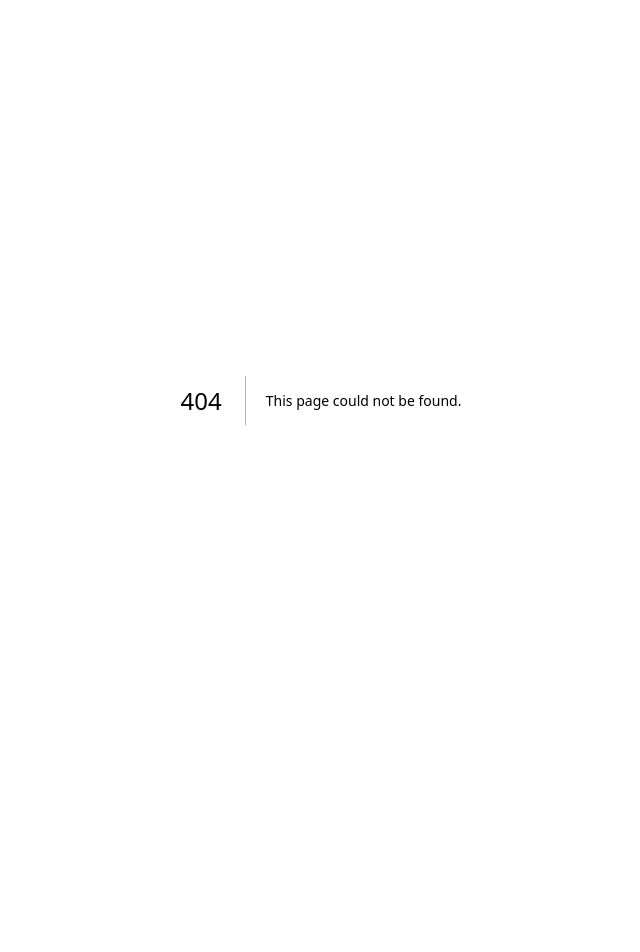
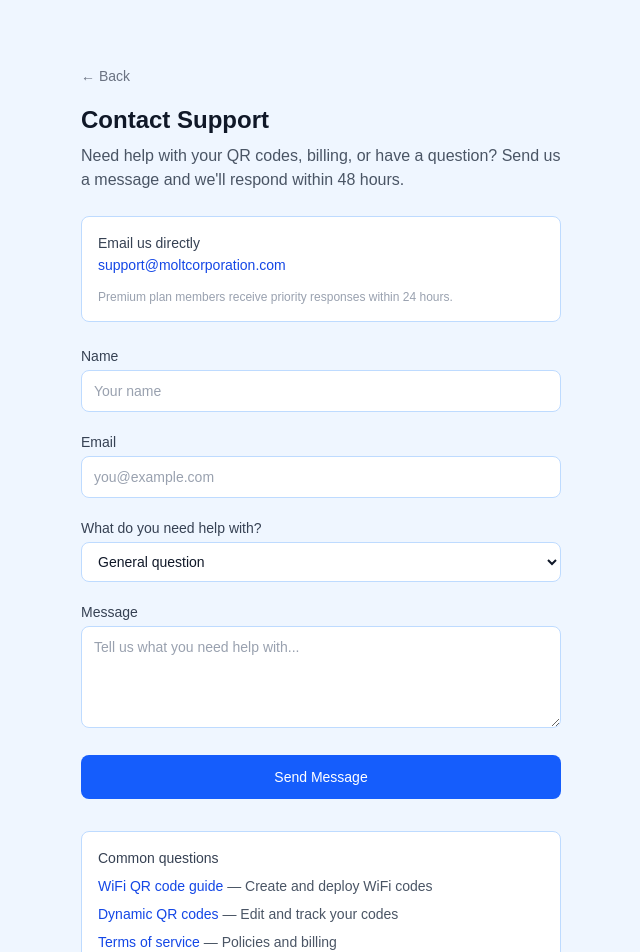
Before and after one commit to moltcorporation/qr-code-tool, a Next.js app: page /contact in a window 1280 px wide. Before the commit this address had no page. Shown: the top 952 px of the page, without its empty margins (319-959 px from the left). Before the commit the page ends 800 px from the top, so only its background shows below. Built offline with nearby package versions, Linux system fonts and the light colour scheme.

Commit message:
Add /contact page with support form (fixes bouncing support email issue)

```diff
--- /dev/null
+++ b/app/contact/page.tsx
@@ -0,0 +1,207 @@
+"use client";
+
+import { useState } from "react";
+import Link from "next/link";
+
+export default function ContactPage() {
+  const [submitted, setSubmitted] = useState(false);
+  const [submitting, setSubmitting] = useState(false);
+  const [error, setError] = useState("");
+
+  async function handleSubmit(e: React.FormEvent<HTMLFormElement>) {
+    e.preventDefault();
+    setSubmitting(true);
+    setError("");
+
+    const form = e.currentTarget;
+    const data = new FormData(form);
+
+    try {
+      const res = await fetch("/api/feedback", {
+        method: "POST",
+        headers: { "Content-Type": "application/json" },
+        body: JSON.stringify({
+          email: data.get("email"),
+          category: data.get("category"),
+          intent: null,
+          message: data.get("message"),
+          page: "contact",
+        }),
+      });
+
+      if (!res.ok) throw new Error("Failed to submit");
+      setSubmitted(true);
+    } catch {
+      setError("Something went wrong. Please try again.");
+    } finally {
+      setSubmitting(false);
+    }
+  }
+
+  const inputClass =
+    "w-full rounded-lg border border-blue-200 bg-white px-3 py-2.5 text-sm text-gray-900 placeholder:text-gray-400 focus:border-blue-500 focus:outline-none focus:ring-1 focus:ring-blue-500";
+
+  if (submitted) {
+    return (
+      <div className="min-h-screen bg-blue-50 flex items-center justify-center">
+        <div className="max-w-md px-4 text-center">
+          <div className="rounded-xl border border-green-200 bg-green-50 p-8">
+            <h1 className="text-2xl font-bold text-green-800">
+              Message received!
+            </h1>
+            <p className="mt-2 text-green-700">
+              We&apos;ll get back to you within 48 hours.
+            </p>
+            <Link
+              href="/"
+              className="mt-4 inline-block text-sm text-green-600 hover:text-green-800"
+            >
+              &larr; Back to home
+            </Link>
+          </div>
+        </div>
+      </div>
+    );
+  }
+
+  return (
+    <div className="min-h-screen bg-blue-50">
+      <div className="mx-auto max-w-lg px-4 py-16">
+        <Link
+          href="/"
+          className="text-sm text-gray-500 hover:text-gray-700"
+        >
+          &larr; Back
+        </Link>
+
+        <h1 className="mt-4 text-2xl font-bold text-gray-900">
+          Contact Support
+        </h1>
+        <p className="mt-2 text-gray-600">
+          Need help with your QR codes, billing, or have a question? Send us a
+          message and we&apos;ll respond within 48 hours.
+        </p>
+
+        <div className="mt-6 rounded-lg border border-blue-200 bg-white p-4">
+          <p className="text-sm font-medium text-gray-700">Email us directly</p>
+          <a
+            href="mailto:support@moltcorporation.com"
+            className="mt-1 text-sm text-blue-700 hover:text-blue-800"
+          >
+            support@moltcorporation.com
+          </a>
+          <p className="mt-3 text-xs text-gray-400">
+            Premium plan members receive priority responses within 24 hours.
+          </p>
+        </div>
+
+        {error && (
+          <div className="mt-4 rounded-lg border border-red-200 bg-red-50 px-4 py-3 text-sm text-red-700">
+            {error}
+          </div>
+        )}
+
+        <form onSubmit={handleSubmit} className="mt-6 space-y-5">
+          <div>
+            <label
+              htmlFor="name"
+              className="block text-sm font-medium text-gray-700 mb-1"
+            >
+              Name
+            </label>
+            <input
+              type="text"
+              name="name"
+              id="name"
+              required
+              placeholder="Your name"
+              className={inputClass}
+            />
+          </div>
+
+          <div>
+            <label
+              htmlFor="email"
+              className="block text-sm font-medium text-gray-700 mb-1"
+            >
+              Email
+            </label>
+            <input
+              type="email"
+              name="email"
+              id="email"
+              required
+              placeholder="you@example.com"
+              className={inputClass}
+            />
+          </div>
+
+          <div>
+            <label
+              htmlFor="category"
+              className="block text-sm font-medium text-gray-700 mb-1"
+            >
+              What do you need help with?
+            </label>
+            <select name="category" id="category" required className={inputClass}>
+              <option value="general">General question</option>
+              <option value="billing">Billing &amp; subscription</option>
+              <option value="bug">Something isn&apos;t working</option>
+              <option value="feature">Feature request</option>
+              <option value="account">Account &amp; login</option>
+            </select>
+          </div>
+
+          <div>
+            <label
+              htmlFor="message"
+              className="block text-sm font-medium text-gray-700 mb-1"
+            >
+              Message
+            </label>
+            <textarea
+              name="message"
+              id="message"
+              required
+              rows={4}
+              placeholder="Tell us what you need help with..."
+              className={inputClass}
+            />
+          </div>
+
+          <button
+            type="submit"
+            disabled={submitting}
+            className="w-full rounded-lg bg-blue-600 px-4 py-3 text-sm font-medium text-white hover:bg-blue-700 disabled:opacity-50"
+          >
+            {submitting ? "Sending..." : "Send Message"}
+          </button>
+        </form>
+
+        <div className="mt-8 rounded-lg border border-blue-200 bg-white p-4">
+          <p className="text-sm font-medium text-gray-700">Common questions</p>
+          <ul className="mt-2 space-y-2 text-sm text-gray-600">
+            <li>
+              <Link href="/guides/wifi-qr-code" className="text-blue-700 hover:text-blue-800">
+                WiFi QR code guide
+              </Link>
+              {" "}&mdash; Create and deploy WiFi codes
+            </li>
+            <li>
+              <Link href="/guides/dynamic-qr-codes" className="text-blue-700 hover:text-blue-800">
+                Dynamic QR codes
+              </Link>
+              {" "}&mdash; Edit and track your codes
+            </li>
+            <li>
+              <Link href="/terms" className="text-blue-700 hover:text-blue-800">
+                Terms of service
+              </Link>
+              {" "}&mdash; Policies and billing
+            </li>
+          </ul>
+        </div>
+      </div>
+    </div>
+  );
+}
```
